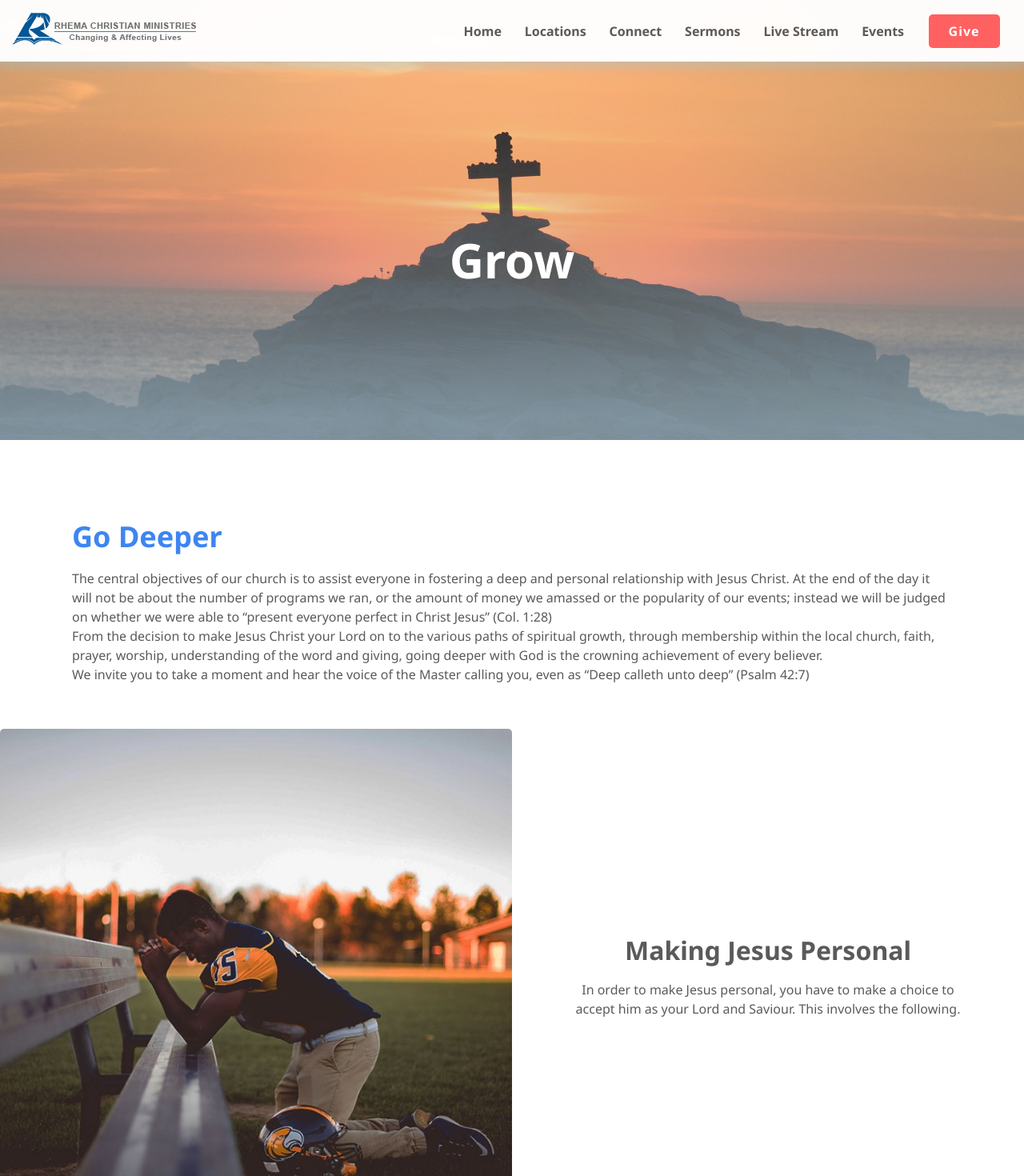
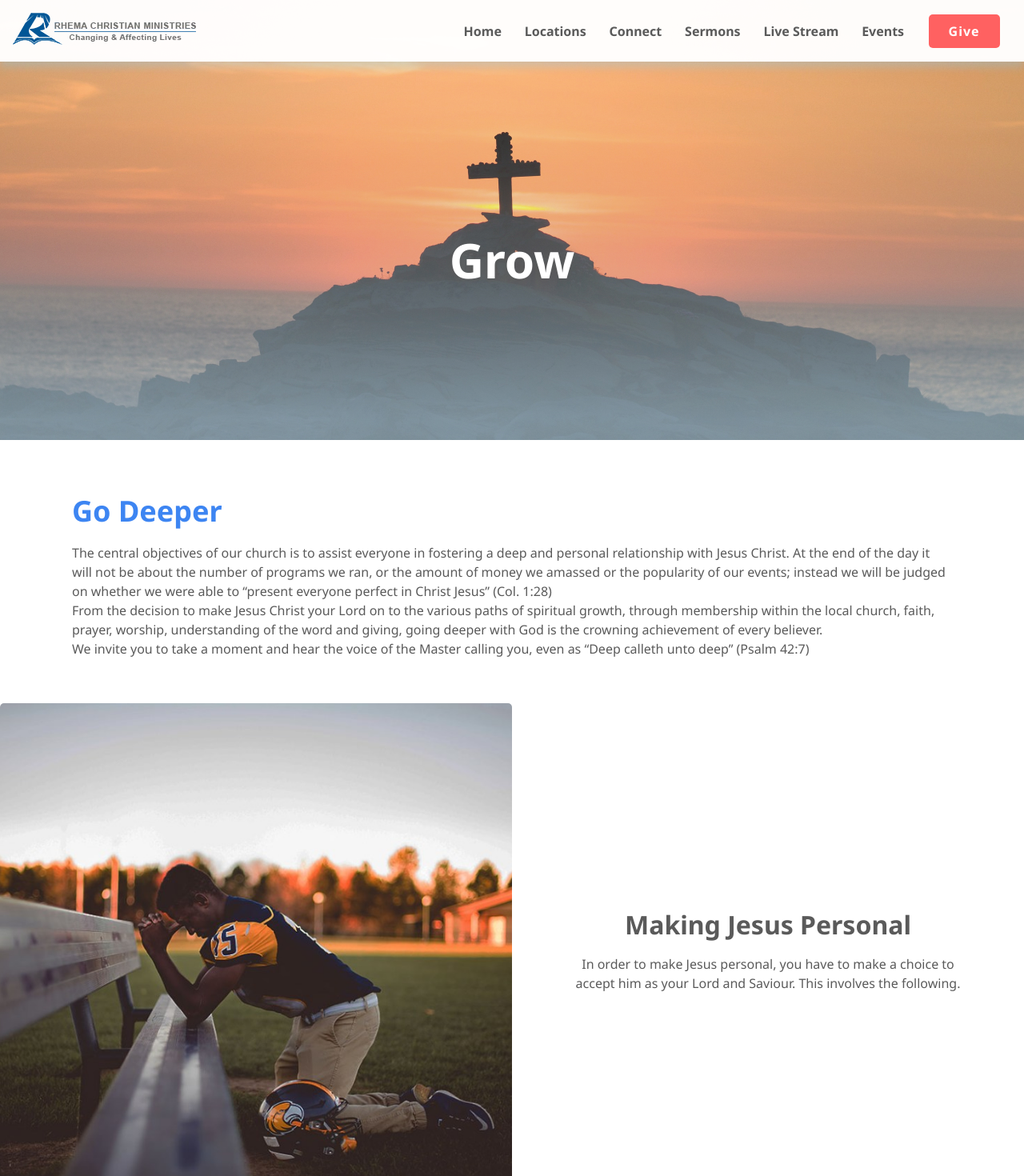
Before and after one commit to roxtran/rhemaonline-nextjs-wp, a Next.js app: page /grow in a window 1280 px wide. Shown: the top 1470 px of the page at 80% size. Built offline with nearby package versions, Linux system fonts and the light colour scheme.

Commit message:
Revert "."
This reverts commit fcef18768b17ca6ab01fccff4ba5238e15807573.

```diff
--- a/styles/GlobalStyle.js
+++ b/styles/GlobalStyle.js
@@ -48,7 +48,7 @@ export const Container = styled.div`
   flex-direction: column;
   justify-content: center;
   align-items: center;
-  padding: 6rem 0;
+  padding: 4rem 0;
 `
 export const Button = styled.a`
   cursor: pointer;
```
